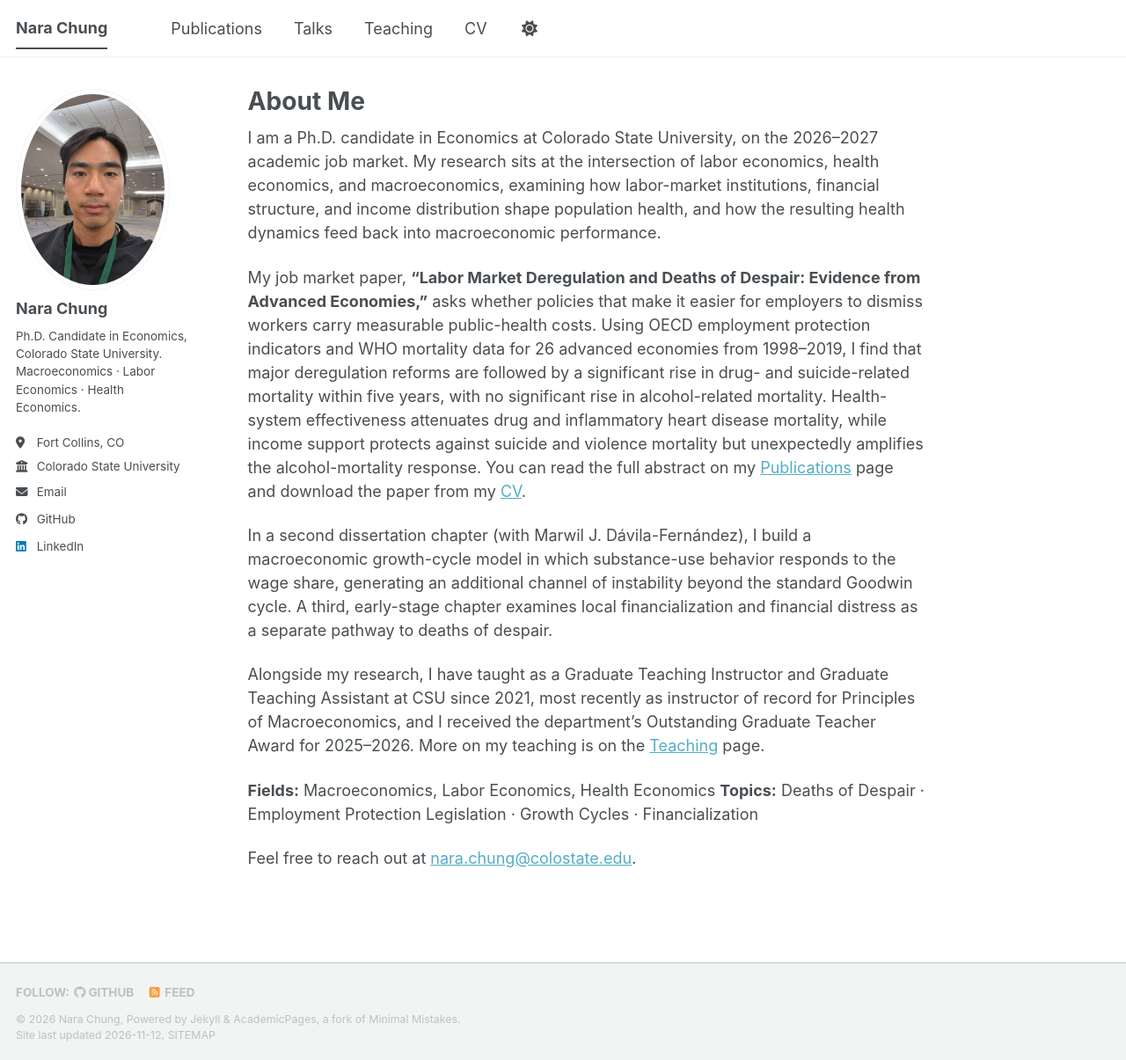
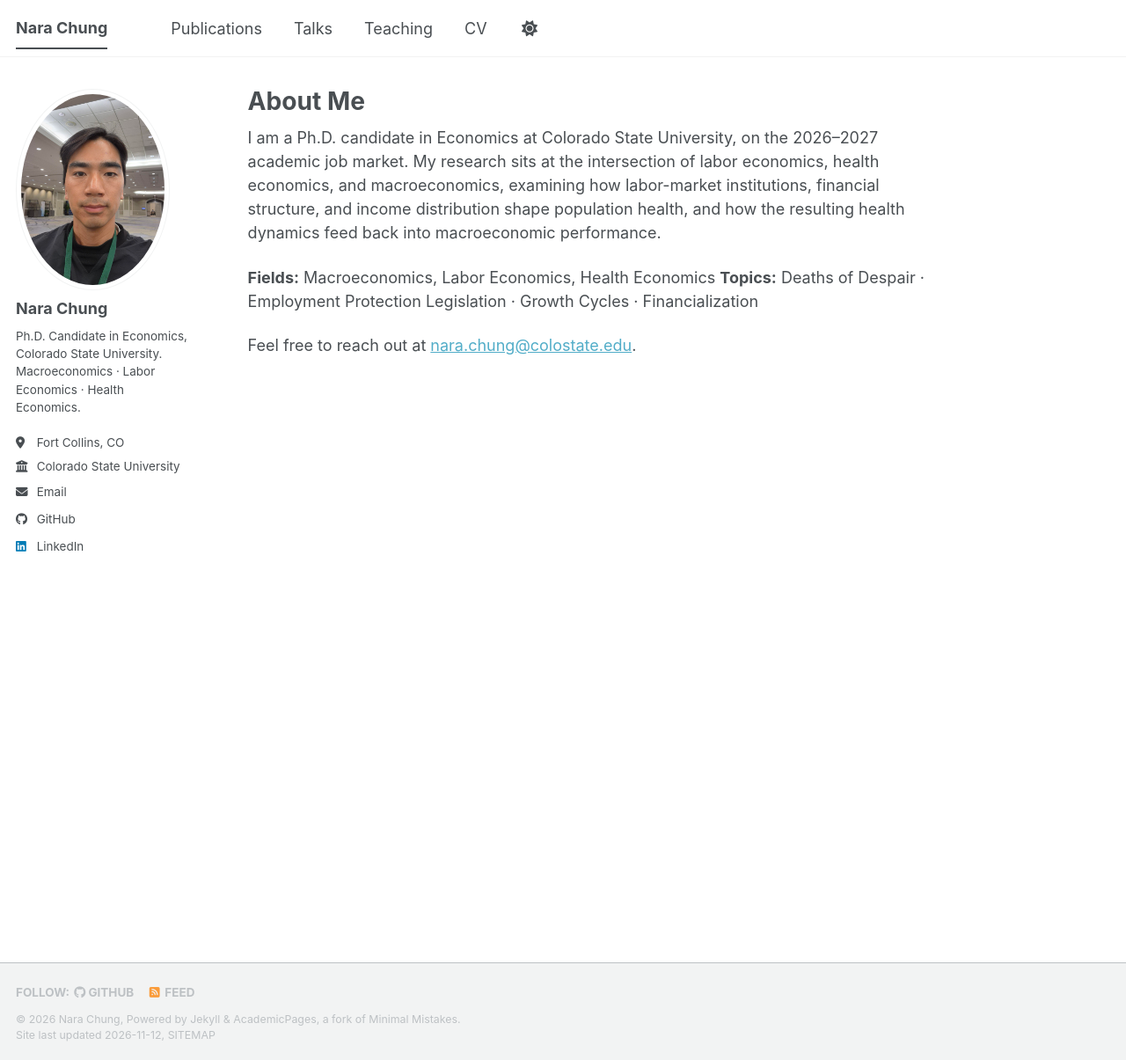
Before and after one commit to raraland18/raraland18.github.io, a Jekyll site: the page built from _pages/about.md, in a window 1280 px wide and 1205 px high. Shown: the whole window at 88% size. Built offline with Jekyll 4.4.1, drawn with Linux system fonts in a browser that asks for light colours; a style sheet for code colours, icons or effects is not loaded.

Commit message:
Trim About page to intro, fields/topics, and contact line
Co-Authored-By: Claude Sonnet 5.5 <noreply@anthropic.com>
Claude-Session: https://claude.ai/code/session_01NPtgPZLLo4wfVYvQXDonJv

```diff
--- a/_pages/about.md
+++ b/_pages/about.md
@@ -9,12 +9,6 @@ redirect_from:
 
 I am a Ph.D. candidate in Economics at Colorado State University, on the 2026&ndash;2027 academic job market. My research sits at the intersection of labor economics, health economics, and macroeconomics, examining how labor-market institutions, financial structure, and income distribution shape population health, and how the resulting health dynamics feed back into macroeconomic performance.
 
-My job market paper, **"Labor Market Deregulation and Deaths of Despair: Evidence from Advanced Economies,"** asks whether policies that make it easier for employers to dismiss workers carry measurable public-health costs. Using OECD employment protection indicators and WHO mortality data for 26 advanced economies from 1998&ndash;2019, I find that major deregulation reforms are followed by a significant rise in drug- and suicide-related mortality within five years, with no significant rise in alcohol-related mortality. Health-system effectiveness attenuates drug and inflammatory heart disease mortality, while income support protects against suicide and violence mortality but unexpectedly amplifies the alcohol-mortality response. You can read the full abstract on my [Publications](/publications/) page and download the paper from my [CV](/cv/).
-
-In a second dissertation chapter (with Marwil J. Dávila-Fernández), I build a macroeconomic growth-cycle model in which substance-use behavior responds to the wage share, generating an additional channel of instability beyond the standard Goodwin cycle. A third, early-stage chapter examines local financialization and financial distress as a separate pathway to deaths of despair.
-
-Alongside my research, I have taught as a Graduate Teaching Instructor and Graduate Teaching Assistant at CSU since 2021, most recently as instructor of record for Principles of Macroeconomics, and I received the department's Outstanding Graduate Teacher Award for 2025&ndash;2026. More on my teaching is on the [Teaching](/teaching/) page.
-
 **Fields:** Macroeconomics, Labor Economics, Health Economics
 **Topics:** Deaths of Despair &middot; Employment Protection Legislation &middot; Growth Cycles &middot; Financialization
 
```
